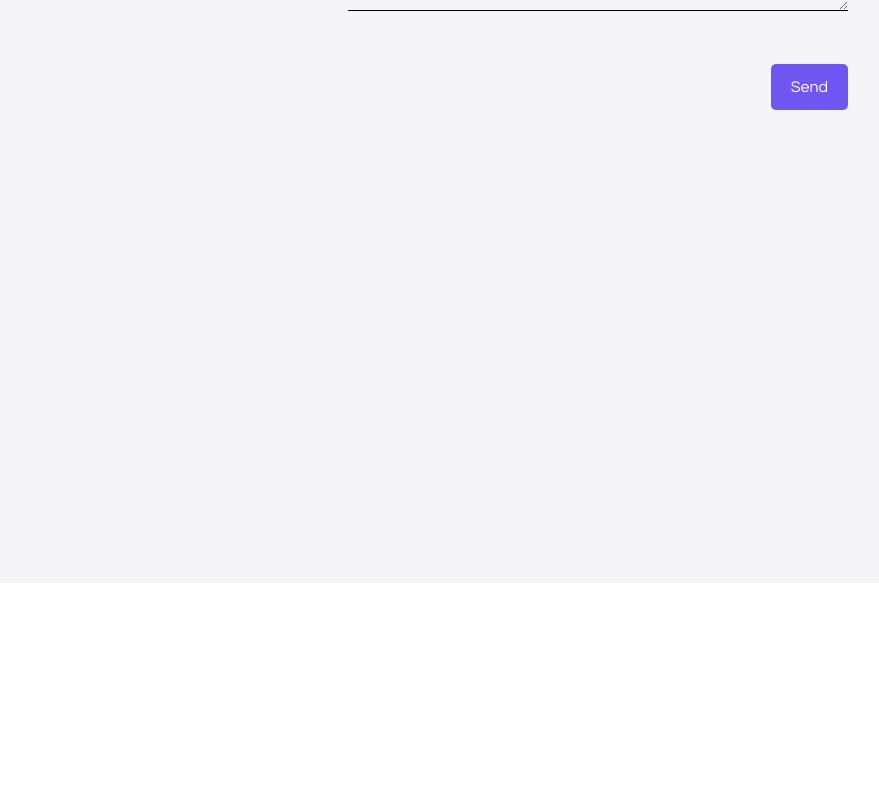
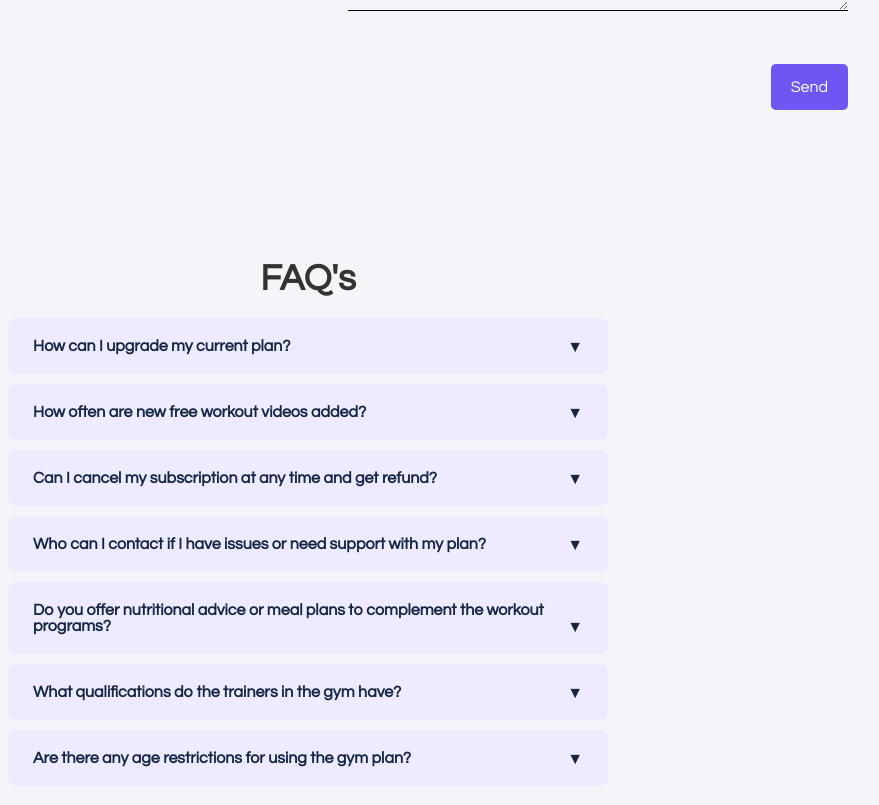
Before and after one commit to abhay-raj19/FitBody, a React (Vite) app: page / in a window 1280 px wide. Shown: the part 3789-4594 px from the top of the page, without its empty margins (332-1211 px from the left). Before the commit the page ends 4372 px from the top, so only its background shows below. Built offline with nearby package versions, Linux system fonts and the light colour scheme.

Commit message:
developed FAQ section
Signed-off-by: Manya Raghuvanshi <manyaraghuvanshi66@gmail.com>

```diff
--- a/src/App.jsx
+++ b/src/App.jsx
@@ -6,6 +6,7 @@ import Exercises from "./components/UI/Exercises";
 import Footer from "./components/UI/Footer";
 import Hero from "./components/UI/Hero";
 import Pricing from "./components/UI/Pricing";
+import Support from "./components/UI/Support";
 import Start from "./components/UI/Start";
 import Testimonials from "./components/UI/Testimonials";
 import ContactUs from "./components/UI/ContactUs";
@@ -42,6 +43,7 @@ function App() {
             <Pricing />
             <Testimonials />
             <ContactUs />
+            <Support />
             <Footer />
             <BackToTop />
           </div>} />
--- a/src/components/UI/Footer.jsx
+++ b/src/components/UI/Footer.jsx
@@ -50,7 +50,7 @@ const Footer = () => {
               <a href="#contact-us">
                 <li>Contact Us</li>
               </a>
-              <a href="/#">
+              <a href="#support">
                 <li>Support</li>
               </a>
             </ul>
--- /dev/null
+++ b/src/components/UI/Support.jsx
@@ -0,0 +1,85 @@
+import React, { useState } from "react";
+import toast from "react-hot-toast";
+import "../../styles/support.css";
+import Select from "@mui/material/Select";
+// import Lottie from "lottie-react";
+// import ContactAnimation from "../../assets/JSON/contactus.json";
+
+const Support = () => {
+  const [openFAQ, setOpenFAQ] = useState(null);
+
+  const toggleFAQ = (index) => {
+    if (openFAQ === index) {
+      setOpenFAQ(null);
+    } else {
+      setOpenFAQ(index);
+    }
+  };
+  const faqs = [
+    {
+      question: "How can I upgrade my current plan?",
+      answer:
+        "You can change the email address associated with your Airtable Account by going to airtable.com/account from a laptop or desktop.",
+    },
+    {
+      question: "How often are new free workout videos added?",
+      answer:
+        "Yes, you can customize your invoices by adding additional details that you deem necessary.",
+    },
+    {
+        question: "Can I cancel my subscription at any time and get refund?",
+        answer:
+          "Yes, you can customize your invoices by adding additional details that you deem necessary.",
+      },
+      {
+        question: "Who can I contact if I have issues or need support with my plan?",
+        answer:
+          "Yes, you can customize your invoices by adding additional details that you deem necessary.",
+      },
+      {
+        question: "Do you offer nutritional advice or meal plans to complement the workout programs?",
+        answer:
+          "Yes, you can customize your invoices by adding additional details that you deem necessary.",
+      },
+      {
+        question: "What qualifications do the trainers in the gym have?",
+        answer:
+          "Yes, you can customize your invoices by adding additional details that you deem necessary.",
+      },
+      {
+        question: "Are there any age restrictions for using the gym plan?",
+        answer:
+          "Yes, you can customize your invoices by adding additional details that you deem necessary.",
+      },
+  ];
+
+
+  return (
+    <>
+      <section className="support_section" id="support">
+        <h2 className="support_title">FAQ's</h2>
+        <div className="faq-container">
+          {faqs.map((faq, index) => (
+            <div key={index} className="faq-item">
+              <div className="faq-question" onClick={() => toggleFAQ(index)}>
+                {faq.question}
+                <span
+                  className={openFAQ === index ? "faq-icon open" : "faq-icon"}
+                >
+                  ▼
+                </span>
+              </div>
+              <div
+                className={openFAQ === index ? "faq-answer show" : "faq-answer"}
+              >
+                {faq.answer}
+              </div>
+            </div>
+          ))}
+        </div>
+      </section>
+    </>
+  );
+};
+
+export default Support;
--- /dev/null
+++ b/src/styles/support.css
@@ -0,0 +1,68 @@
+.faq-container {
+    width: 100%;
+    max-width: 600px;
+    margin: 20px auto;
+
+  }
+
+  .support_title{
+    text-align: center;
+    font-size: 2.3rem;
+  }
+
+  .faq-item {
+    margin-bottom: 10px;
+    background: #EEEAFF;
+    border-radius: 8px;
+    padding:5px;
+  }
+  .section_title {
+    /* color: var(--heading-color); */
+    font-weight: 700;
+
+}
+
+  .faq-question {
+    padding: 15px 20px;
+    cursor: pointer;
+    position: relative;
+    font-weight: bold;
+    color:var(--heading-color);
+  }
+
+  .faq-icon {
+    position: absolute;
+    right: 20px;
+    transition: transform 0.3s ease;
+  }
+
+  .faq-icon.open {
+    transform: rotate(180deg);
+  }
+
+  .faq-answer {
+    max-height: 0;
+    overflow: hidden;
+    transition: max-height 0.3s ease;
+    padding: 0 20px;
+    color: #333;
+  }
+
+  .faq-answer.show {
+    max-height: 100px; /* Adjust as necessary */
+    padding: 15px 20px;
+  }
+
+  @media only screen and (max-width: 800px) {
+    .faq-container{
+      width: 70%;
+    }
+  }
+  @media only screen and (max-width: 400px) {
+    .faq-container{
+      width: 90%;
+    }
+    .faq-item{
+      padding:1px;
+    }
+  }
```
Also changed, not shown: 1 other file (tests, documents, lock files or other folders).
